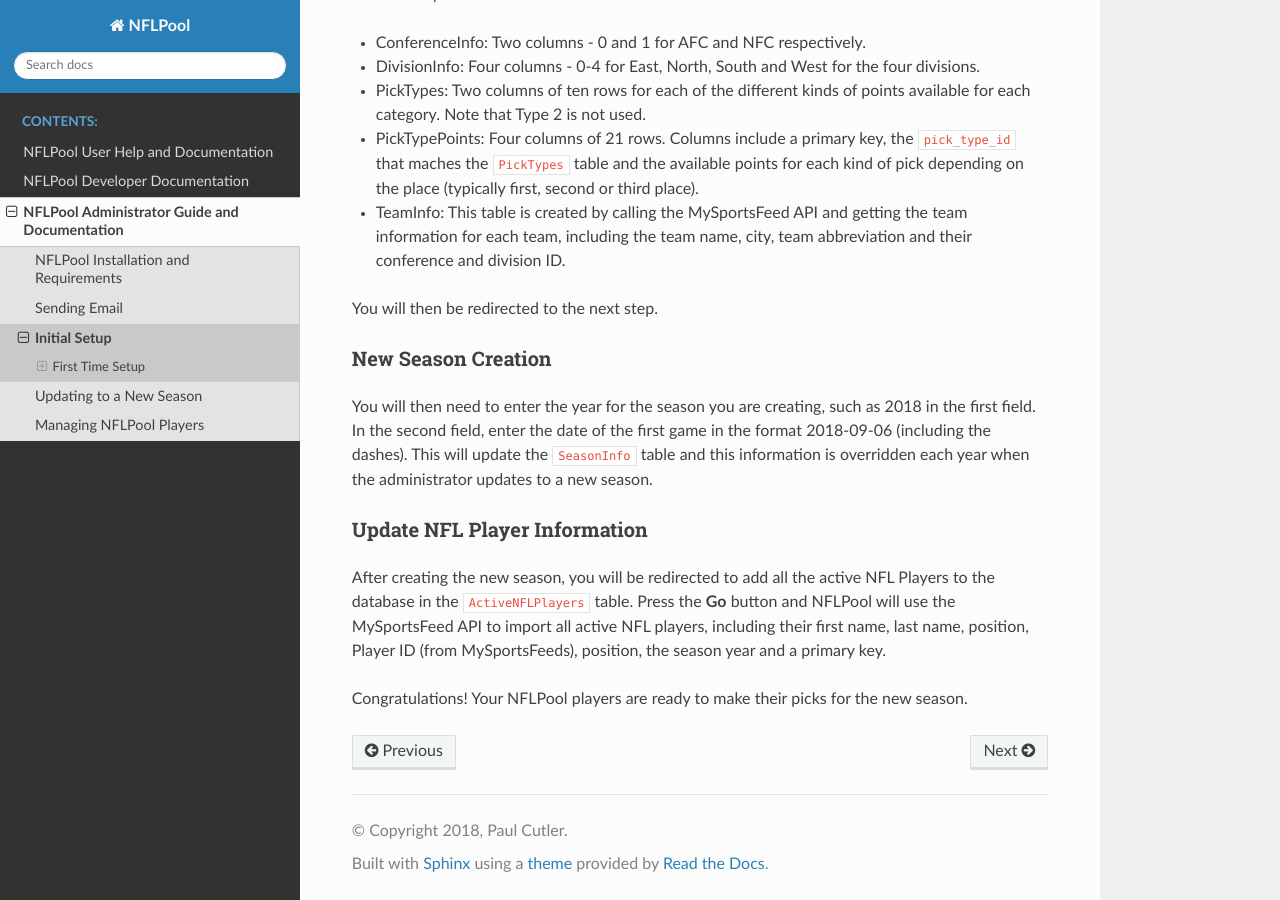
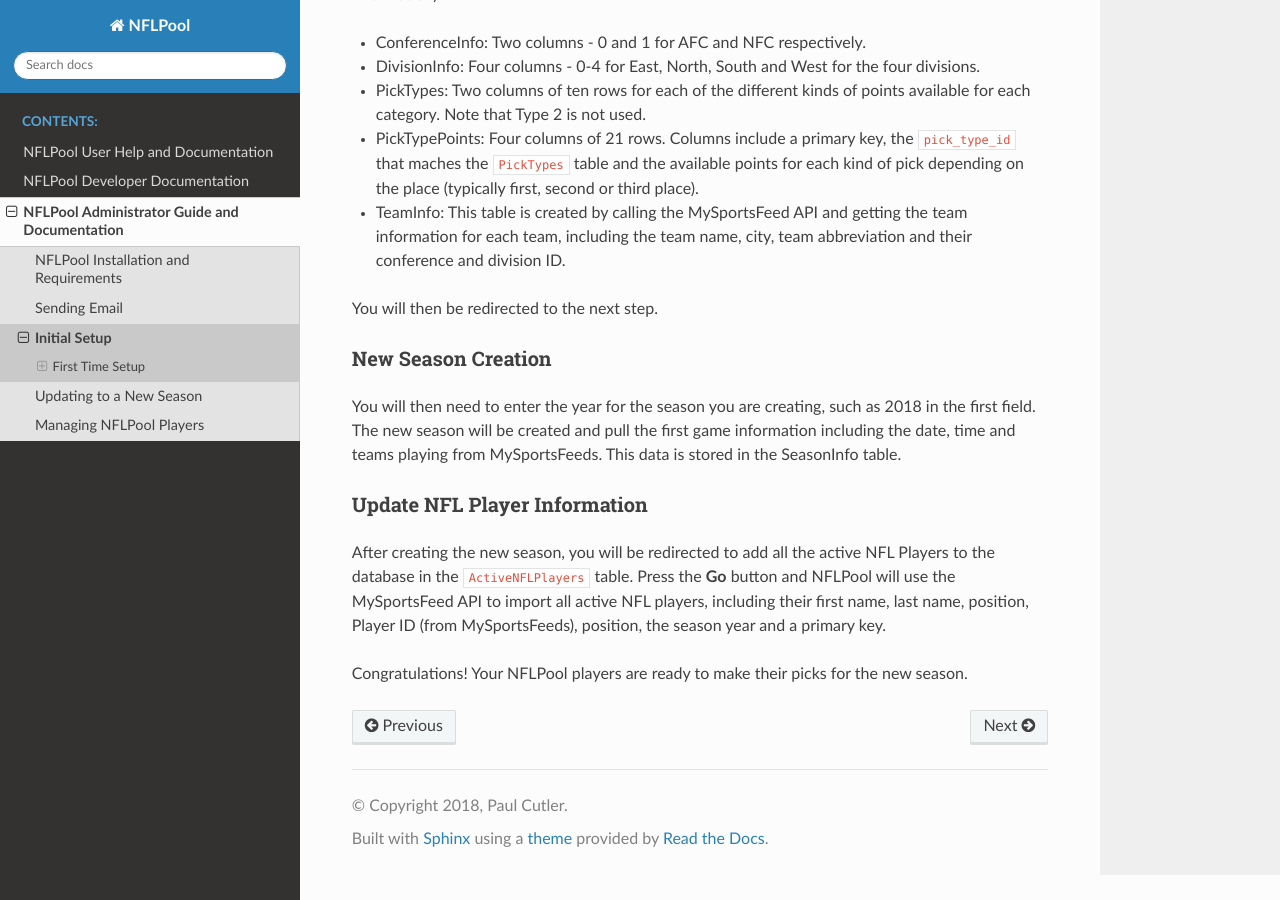
Before and after one commit to prcutler/nflpool, a Sphinx documentation site: the page built from nflpool/docs/admin-docs/first-time-setup.rst, in a window 1280 px wide and 900 px high, scrolled down 576 px. Built offline with Sphinx 7.4.7 and the Read the Docs theme 2.0.0, drawn with Linux system fonts in a browser that asks for light colours; pages that are not in the unit, such as notebooks, are missing from menus.

Commit message:
Update admin docs with new season creation information

```diff
--- a/nflpool/docs/admin-docs/first-time-setup.rst
+++ b/nflpool/docs/admin-docs/first-time-setup.rst
@@ -33,9 +33,9 @@
 New Season Creation
 -------------------
 
-You will then need to enter the year for the season you are creating, such as 2018 in the first field.  In the second field,
-enter the date of the first game in the format 2018-09-06 (including the dashes).  This will update the
-``SeasonInfo`` table and this information is overridden each year when the administrator updates to a new season.
+You will then need to enter the year for the season you are creating, such as 2018 in the first field.  The new
+season will be created and pull the first game information including the date, time and teams playing from
+MySportsFeeds.  This data is stored in the SeasonInfo table.
 
 Update NFL Player Information
 -----------------------------
```
